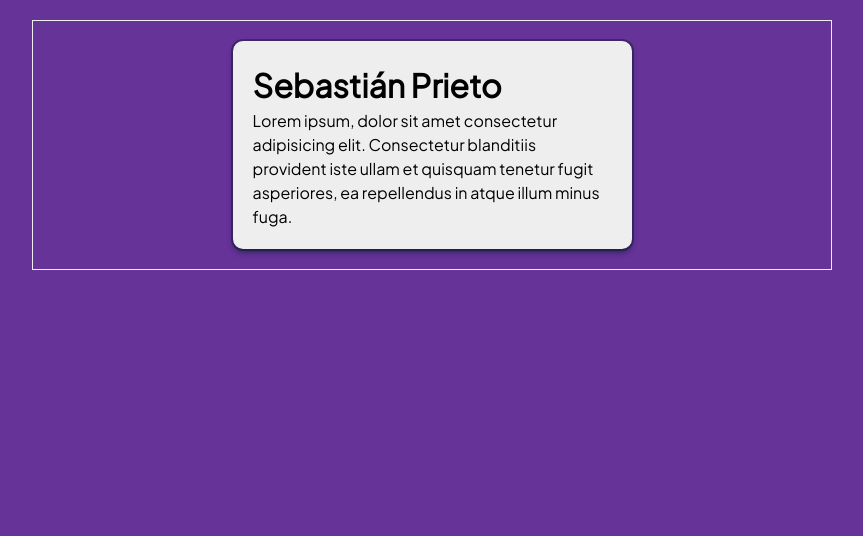
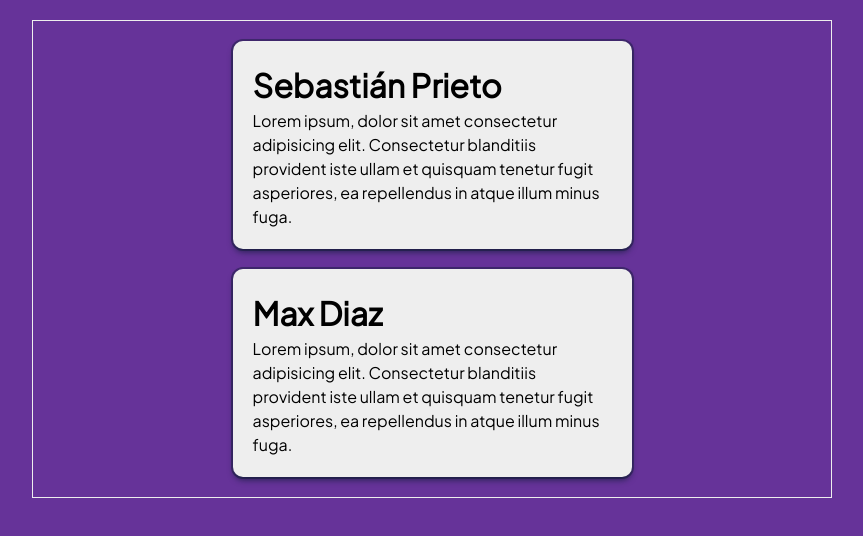
Before and after one commit to Sebastian-Prieto/Test-Git, a plain HTML site: page Project/index.html in a window 1280 px wide. Shown: the whole page, without its empty margins (208-1071 px from the left). Drawn offline with Linux system fonts and the light colour scheme.

Commit message:
Max updated the index.html

```diff
--- a/Project/index.html
+++ b/Project/index.html
@@ -12,6 +12,10 @@
             <h1>Sebastián Prieto</h1>
             <p>Lorem ipsum, dolor sit amet consectetur adipisicing elit. Consectetur blanditiis provident iste ullam et quisquam tenetur fugit asperiores, ea repellendus in atque illum minus fuga.</p>
         </div>
+        <div>
+            <h1>Max Diaz</h1>
+            <p>Lorem ipsum, dolor sit amet consectetur adipisicing elit. Consectetur blanditiis provident iste ullam et quisquam tenetur fugit asperiores, ea repellendus in atque illum minus fuga.</p>
+        </div>
     </main>
 </body>
 </html>
```
